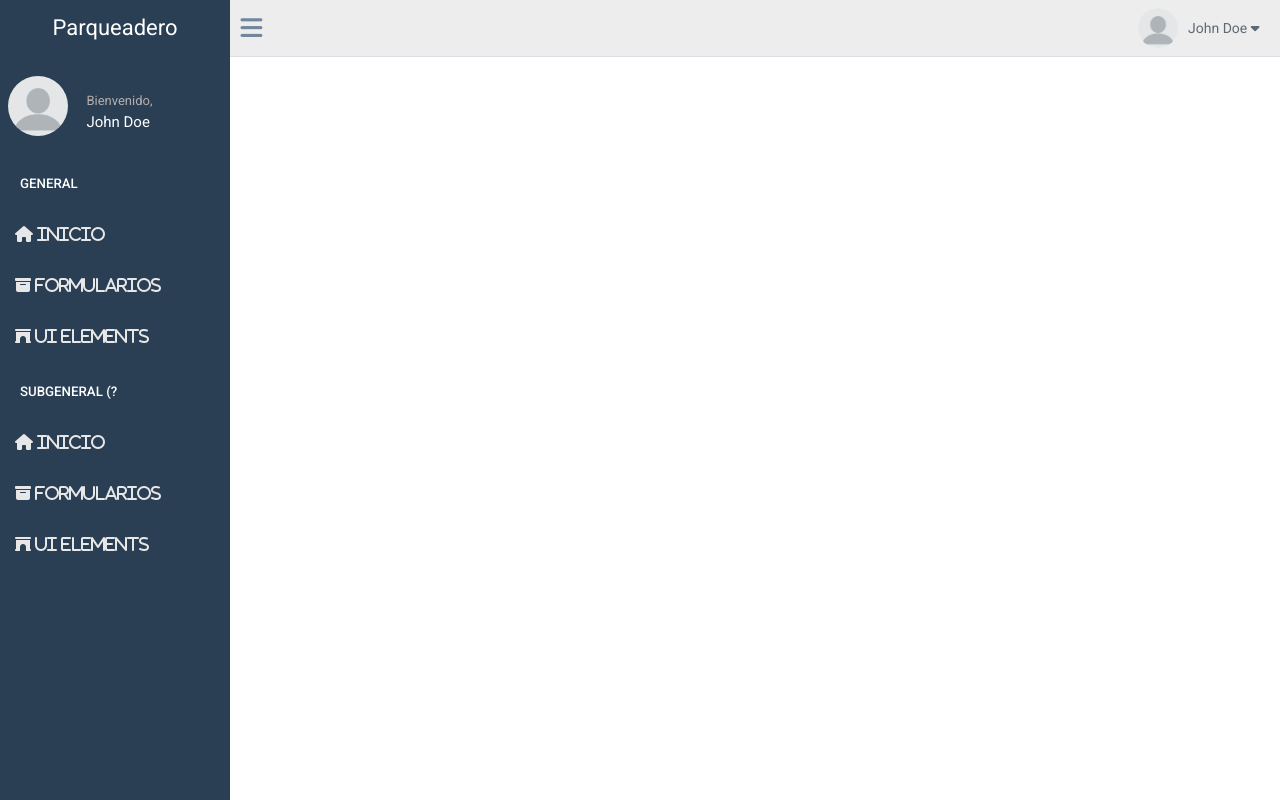
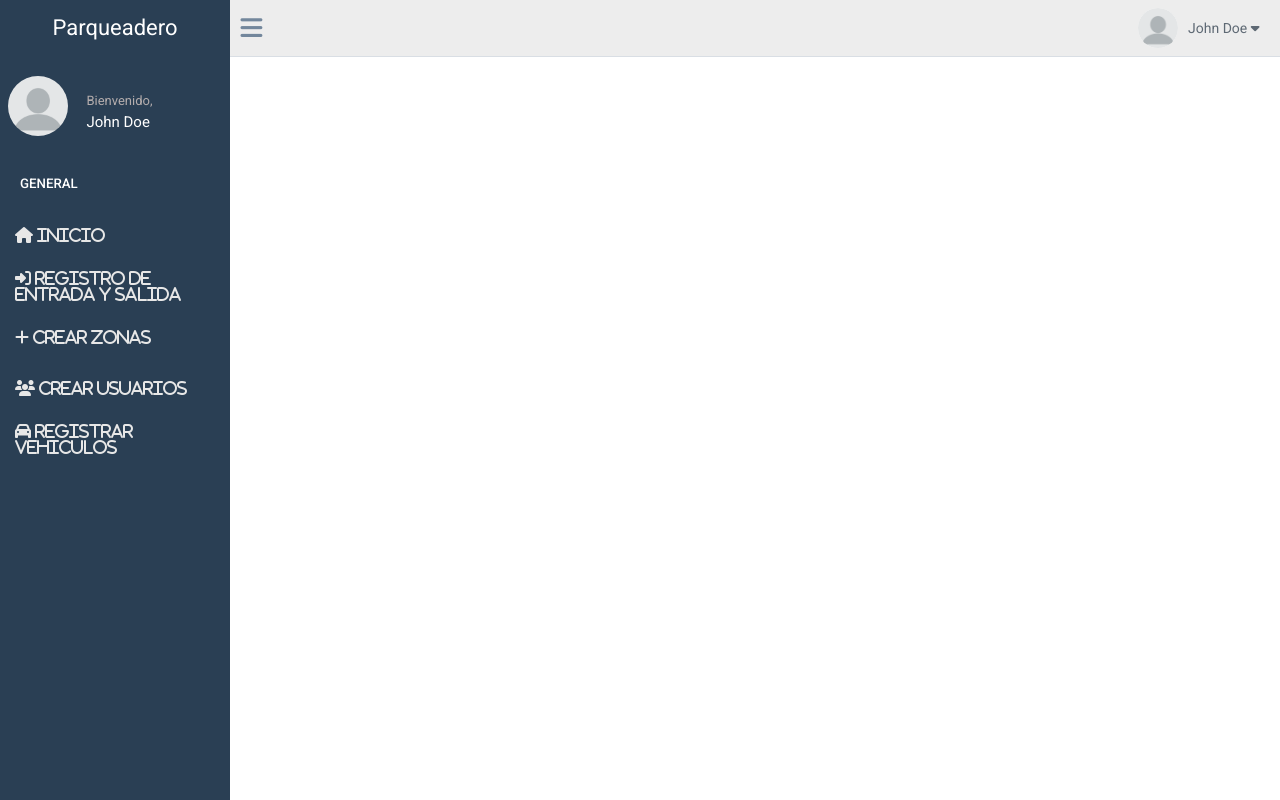
Before and after one commit to HarolG/parqueadero, a PHP site: page /layout/navegacion.html in a window 1280 px wide. Run offline with PHP 8.4, Linux system fonts and the light colour scheme; some libraries are stand-ins or nearby versions.

Commit message:
navegacion 1.1

```diff
--- a/layout/css/navegacion.css
+++ b/layout/css/navegacion.css
@@ -102,6 +102,14 @@ body {
     justify-content: space-between;
 }
 
+.navegacion .menu_section ul li a{
+    width: 100%;
+    height: 100%;
+
+    display: flex;
+    align-items: center;
+}
+
 .navegacion .menu_section ul li:hover {
     border-top: 1px solid rgb(83, 98, 113);
     background-color: rgb(48, 67, 86);
--- a/layout/navegacion.html
+++ b/layout/navegacion.html
@@ -27,7 +27,7 @@ Favor revisar los direccionamientos
             </div>
             <div class="nav_profile">
                 <div class="profile_pic">
-                    <img src="../img/foto_perfil.png" alt="">
+                    <img src="../../../img/foto_perfil.png" alt="">
                 </div>
                 <div class="profile_info">
                     <div>
@@ -40,36 +40,37 @@ Favor revisar los direccionamientos
                 <h5>GENERAL</h5>
                 <ul>
                     <li>
-                        <a href="#"><i class="fa fa-home " aria-hidden="true"> Inicio </i></a>
+                        <a href="administrador.php"><i class="fa fa-home " aria-hidden="true"> Inicio </i></a>
                         <div class="nav_decorate"></div>
                     </li>
                     <li>
-                        <a href="#"><i class="fa fa-archive" aria-hidden="true"> Formularios </i></a>
+                        <a href="../parqueo/parqueo.php"> <i class="fa fa-sign-in-alt" aria-hidden="true"> Registro de Entrada y Salida </i></i></a>
                         <div class="nav_decorate"></div>
                     </li>
                     <li>
-                        <a href="#"><i class="fa fa-archway" aria-hidden="true"> UI Elements </i></a>
+                        <a href="../zonas/zona.php"><i class="fa fa-plus" aria-hidden="true"> Crear Zonas </i></a>
+                        <div class="nav_decorate"></div>
+                    </li>
+                    <li>
+                        <a href="../usuarios/usuarios.html"><i class="fa fa-users" aria-hidden="true"> Crear Usuarios </i></a>
+                        <div class="nav_decorate"></div>
+                    </li>
+                    <li>
+                        <a href="#"> <i class="fa fa-car" aria-hidden="true"> Registrar Vehiculos </i></i></a>
                         <div class="nav_decorate"></div>
                     </li>
                 </ul>
             </div>
-            <div class="menu_section">
-                <h5>SUBGENERAL (?</h5>
+            <!-- <div class="menu_section">
+                <h5>PROXIMAMENTE</h5>
                 <ul>
                     <li>
-                        <a href="#"><i class="fa fa-home " aria-hidden="true"> Inicio </i></a>
+                        <a href="#"><i class="fa fa-chart-pie " aria-hidden="true"> Informes </i></a>
                         <div class="nav_decorate"></div>
                     </li>
-                    <li>
-                        <a href="#"><i class="fa fa-archive" aria-hidden="true"> Formularios </i></a>
-                        <div class="nav_decorate"></div>
-                    </li>
-                    <li>
-                        <a href="#"><i class="fa fa-archway" aria-hidden="true"> UI Elements </i></a>
-                        <div class="nav_decorate"></div>
-                    </li>
+
                 </ul>
-            </div>
+            </div> -->
         </div>
         <div class="contenido">
            <div class="nav_menu">
```
Also changed, not shown: public/administrador/home/administrador.php (+16 -15 lines), public/administrador/parqueo/parqueo.php (+17 -16 lines), public/administrador/usuarios/usuarios.html (+16 -15 lines), public/administrador/zonas/zona.php (+17 -16 lines).
